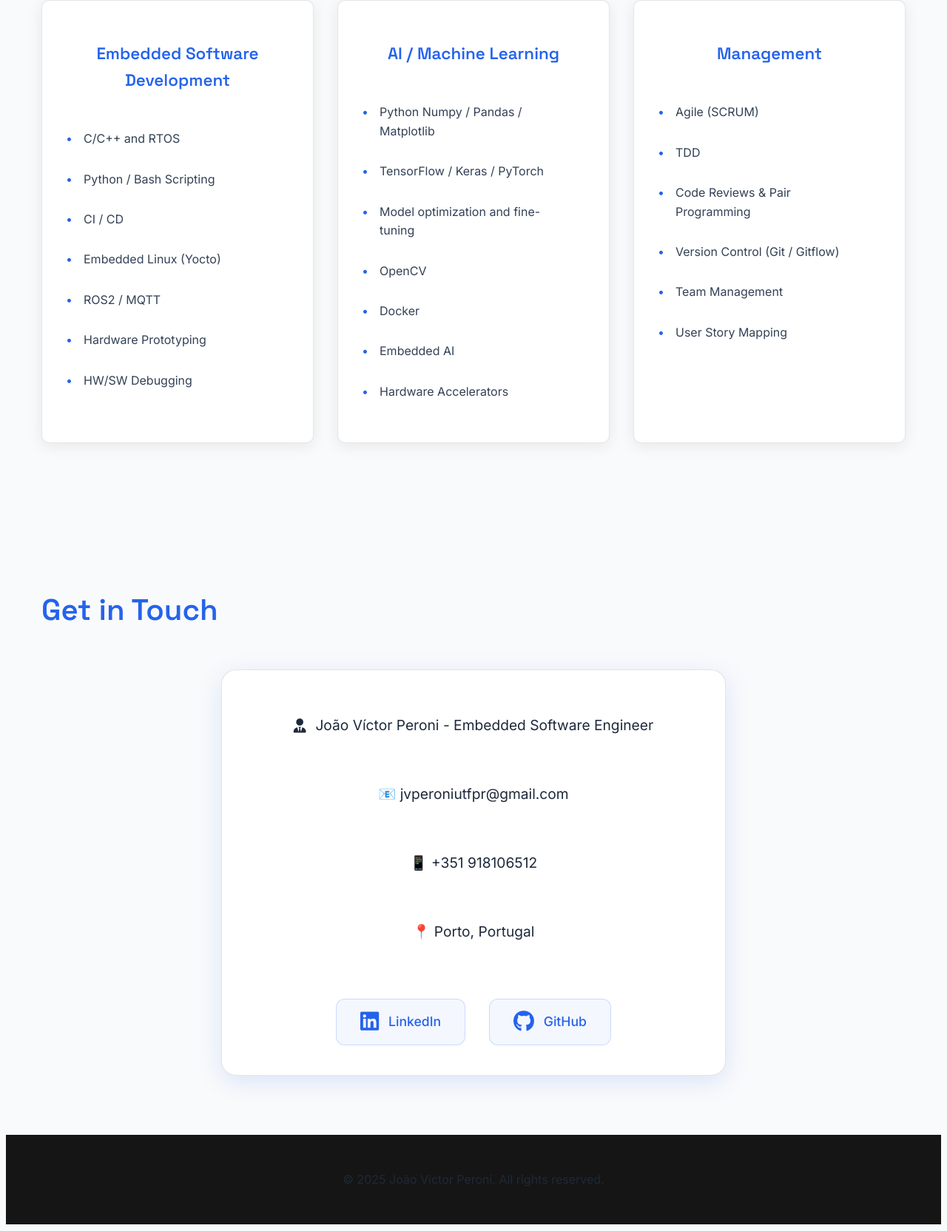
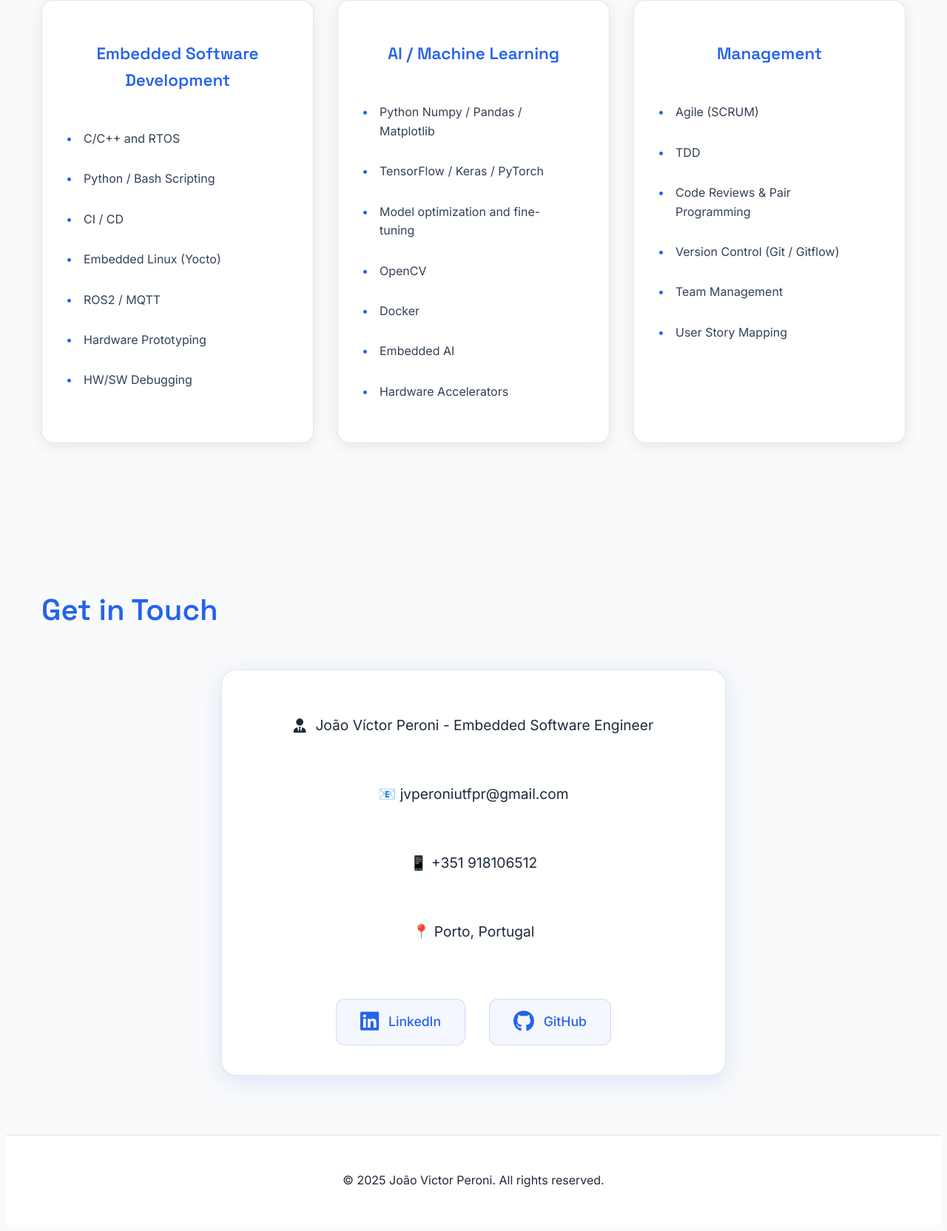
Before and after one commit to joaoperoni/joaoperoni.github.io, a website: page index.html in a window 1280 px wide. Shown: the part 2777-4441 px from the top of the page at 74% size. Drawn offline with Linux system fonts and the light colour scheme.

Commit message:
fixed all rights reserved bar bug

```diff
--- a/css/styles.css
+++ b/css/styles.css
@@ -188,16 +188,19 @@ h2:hover::after {
     border-radius: 16px;
     box-shadow: 0 4px 20px rgba(0,0,0,0.1);
     border: 1px solid rgba(255,255,255,0.05);
+    -webkit-transition: all 0.3s ease;
     transition: all 0.3s ease;
     position: relative;
     display: flex;
     flex-direction: column;
     min-height: 250px;
     max-width: 100%;
+    will-change: transform;
 }
 
 .project-box:hover {
     transform: translateY(-5px);
+    -webkit-transform: translateY(-5px);
     box-shadow: 0 6px 25px rgba(255,142,83,0.2);
     border-color: rgba(255,142,83,0.3);
 }
@@ -256,8 +259,10 @@ h2:hover::after {
     background: rgba(255, 183, 77, 0.15);
     color: #FFB74D;
     border: 1px solid rgba(255, 183, 77, 0.2);
+    -webkit-transition: all 0.3s ease;
     transition: all 0.3s ease;
     white-space: nowrap;
+    will-change: transform;
 }
 
 body.light .skill-tag {
@@ -267,8 +272,9 @@ body.light .skill-tag {
 }
 
 .skill-tag:hover {
+    -webkit-transform: translateY(-2px);
+    transform: translateY(-2px);
     background: rgba(255, 183, 77, 0.25);
-    transform: translateY(-2px);
 }
 
 body.light .skill-tag:hover {
@@ -380,13 +386,16 @@ body.light .skill-tag:hover {
 .skill-category {
     background: var(--card-background);
     padding: 2rem;
-    border-radius: 10px;
+    border-radius: 16px;
     box-shadow: 0 4px 20px rgba(0,0,0,0.3);
     border: 1px solid rgba(255,255,255,0.1);
+    -webkit-transition: all 0.3s ease;
     transition: all 0.3s ease;
+    will-change: transform;
 }
 
 .skill-category:hover {
+    -webkit-transform: translateY(-5px);
     transform: translateY(-5px);
     box-shadow: 0 6px 25px rgba(255,142,83,0.2);
     border-color: rgba(255,142,83,0.3);
@@ -507,12 +516,15 @@ body.light .skill-tag:hover {
     padding: 1rem 2rem;
     border-radius: 12px;
     border: 1px solid rgba(255,255,255,0.1);
+    -webkit-transition: all 0.3s ease;
     transition: all 0.3s ease;
+    will-change: transform;
 }
 
 .social-links a:hover {
     color: var(--secondary-color);
     background: rgba(255,255,255,0.05);
+    -webkit-transform: translateY(-3px);
     transform: translateY(-3px);
     box-shadow: 0 4px 15px rgba(255,142,83,0.2);
 }
@@ -549,8 +561,16 @@ body.light .social-links a:hover {
 footer {
     text-align: center;
     padding: 2rem;
-    background-color: #151515;
+    background-color: var(--card-background);
     color: var(--text-color);
+    border-top: 1px solid rgba(255, 255, 255, 0.1);
+    transition: all 0.3s ease;
+}
+
+body.light footer {
+    background-color: var(--card-background);
+    color: var(--text-color);
+    border-top: 1px solid rgba(0, 0, 0, 0.1);
 }
 
 /* Theme Switcher */
@@ -765,3 +785,11 @@ body.light .header {
 .nav-links a:hover::after {
     width: 100%;
 }
+
+/* Ensure all transitions are properly prefixed and defined */
+* {
+    -webkit-transition: all 0.3s ease;
+    -moz-transition: all 0.3s ease;
+    -o-transition: all 0.3s ease;
+    transition: all 0.3s ease;
+}
--- a/js/main.js
+++ b/js/main.js
@@ -79,23 +79,20 @@ document.addEventListener('DOMContentLoaded', () => {
     const icon = themeToggle.querySelector('i');
     const prefersDarkScheme = window.matchMedia('(prefers-color-scheme: dark)');
 
-    // Check for saved theme preference or use system preference
-    const currentTheme = localStorage.getItem('theme') || (prefersDarkScheme.matches ? 'dark' : 'light');
-
     // Function to update theme
     const updateTheme = (theme) => {
         document.body.className = theme;
+        // Update icon based on theme
+        if (theme === 'light') {
+            icon.className = 'fas fa-moon'; // Moon icon for light mode (switch to dark)
+        } else {
+            icon.className = 'fas fa-sun';  // Sun icon for dark mode (switch to light)
+        }
         localStorage.setItem('theme', theme);
-
-        // Update icon
-        if (theme === 'light') {
-            icon.className = 'fas fa-moon';
-        } else {
-            icon.className = 'fas fa-sun';
-        }
     };
 
     // Set initial theme
+    const currentTheme = localStorage.getItem('theme') || (prefersDarkScheme.matches ? 'dark' : 'light');
     updateTheme(currentTheme);
 
     // Theme toggle click handler
```
